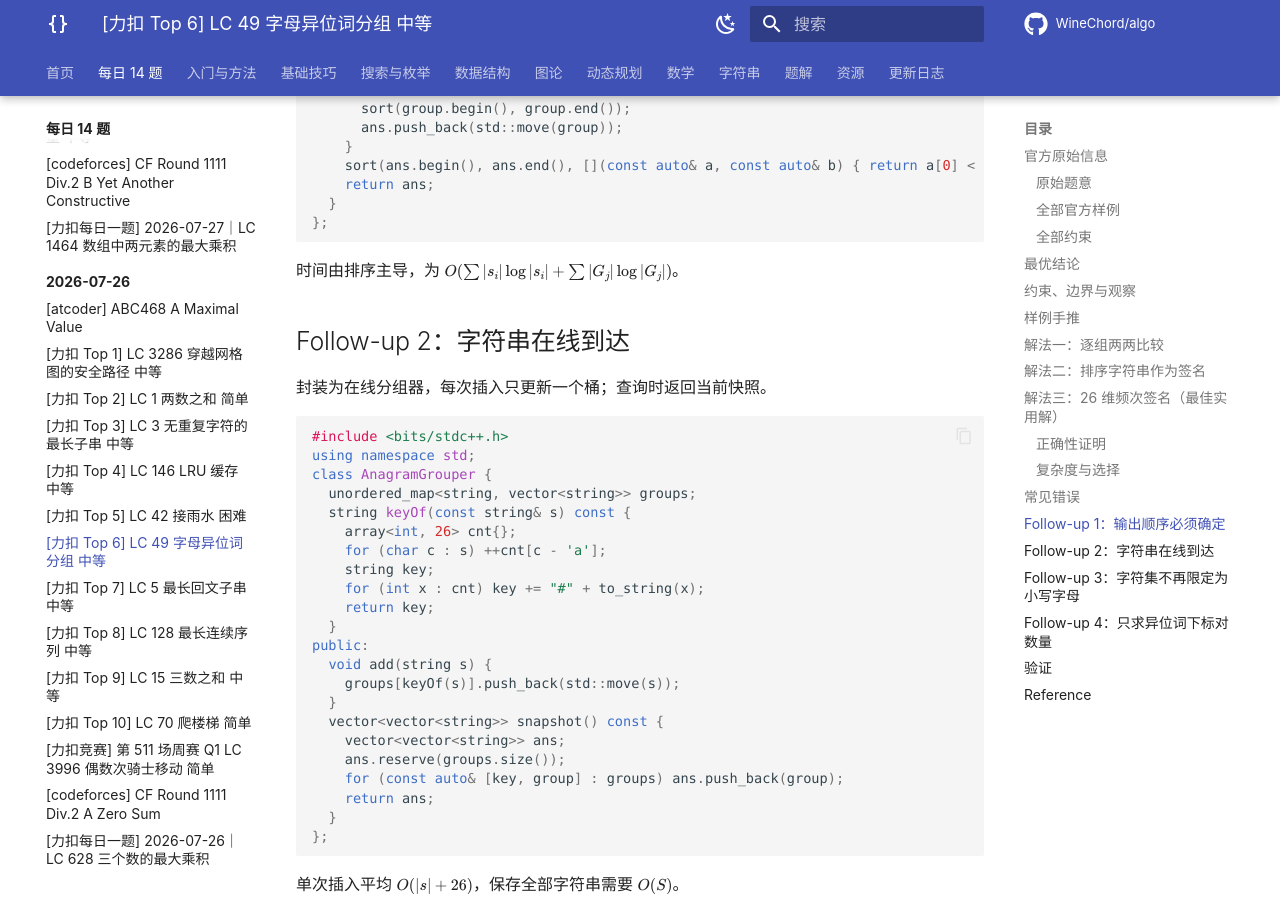
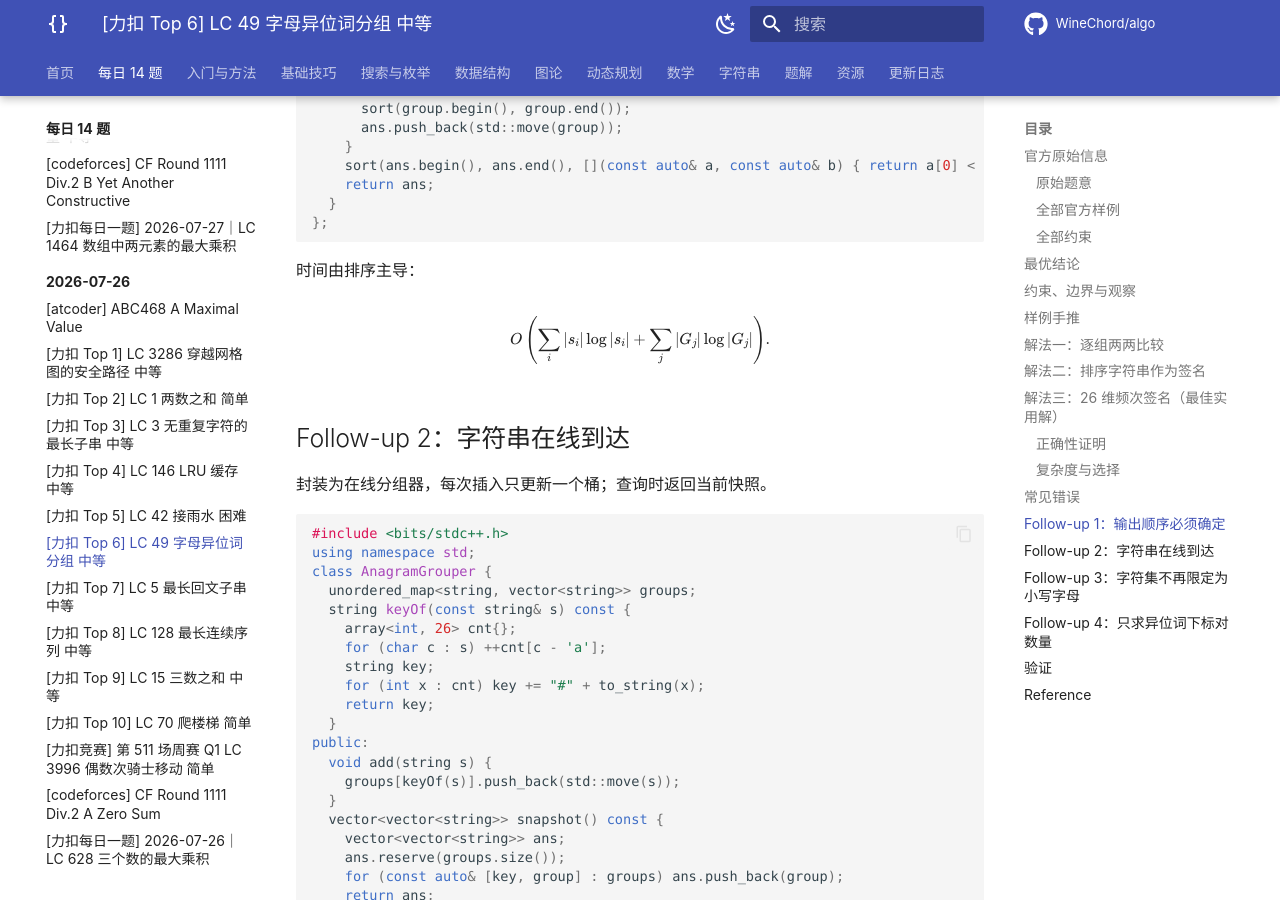
Before and after one commit to WineChord/algo, an MkDocs documentation site: the page built from docs/daily/2026-07-26/leetcode-top-6-lc49.md, in a window 1280 px wide and 900 px high, scrolled down 4357 px. Built offline with MkDocs 1.6.1 and Material for MkDocs 9.7.7, drawn with Linux system fonts in a browser that asks for light colours; comment, search, counter and statistics services are not loaded.

Commit message:
Fix mobile math overflow in daily archive

````diff
--- a/docs/daily/2026-07-26/leetcode-top-6-lc49.md
+++ b/docs/daily/2026-07-26/leetcode-top-6-lc49.md
@@ -186,7 +186,11 @@ public:
 };
 ```
 
-时间由排序主导，为 $O(\sum |s_i|\log |s_i|+\sum |G_j|\log |G_j|)$。
+时间由排序主导：
+
+$$
+O\left(\sum_i |s_i|\log |s_i|+\sum_j |G_j|\log |G_j|\right).
+$$
 
 ## Follow-up 2：字符串在线到达
 
````
